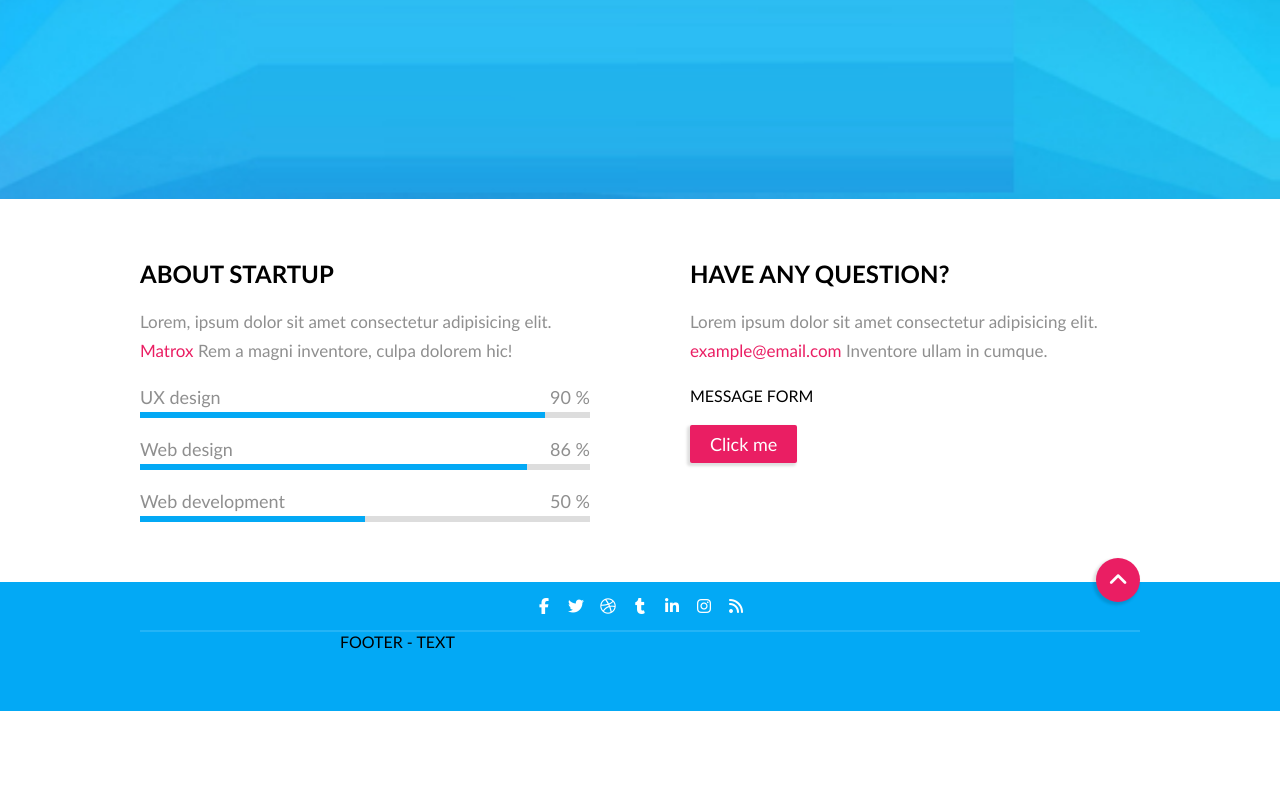
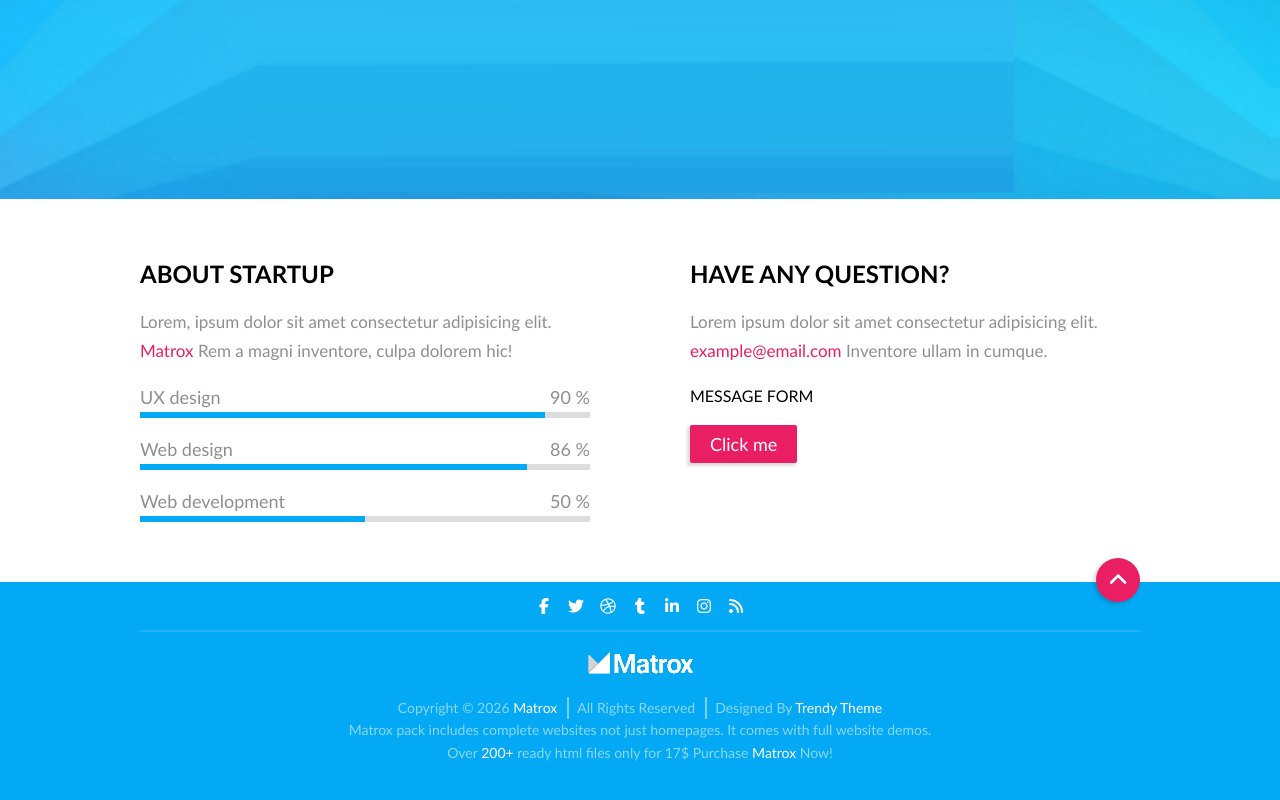
Before and after one commit to Gintaras68/8-coming-soon, a website with bundled scripts: page index.html in a window 1280 px wide. Shown: the part 601-1401 px from the top of the page. Before the commit the page ends 1312 px from the top, so only its background shows below. Built offline with nearby package versions, Linux system fonts and the light colour scheme.

Commit message:
Footer bottom part

```diff
--- a/css/home.css
+++ b/css/home.css
@@ -76,19 +76,10 @@ main p a {
   text-decoration: none;
 }
 
-/* FOOTER */
+/*  ---------------    FOOTER     --------------*/
 footer.container {
+  color: var(--color-light);
   padding-top: 0;
-}
-
-footer > .row-big {
-  position: relative;
-  padding: 12px 0;
-  display: flex;
-  justify-content: center;
-  flex-wrap: wrap;
-  gap: 8px;
-  border-bottom: 2px solid #fff2;
 }
 
 .back-to-top {
@@ -120,3 +111,64 @@ footer > .row-big {
     color: var(--color-primary);
   }
 }
+
+footer {
+  p {
+    font-size: 14px;
+    line-height: 1.6;
+    color: #fff8;
+
+    a {
+      text-decoration: none;
+      color: #fff;
+    }
+  }
+
+  .row-big {
+    position: relative;
+    padding: 12px 0;
+    display: flex;
+    justify-content: center;
+    flex-wrap: wrap;
+    gap: 8px;
+    border-bottom: 2px solid #fff2;
+  }
+
+  .logo {
+    margin-bottom: 20px;
+  }
+
+  .row {
+    padding-top: 20px;
+    text-align: center;
+  }
+
+  .copyrights {
+    display: flex;
+    justify-content: center;
+    column-gap: 20px;
+
+    p {
+      position: relative;
+    }
+    p + p::before {
+      position: absolute;
+      content: '';
+      height: 100%;
+      width: 1px;
+      left: -11px;
+      border-right: 2px solid #fff7;
+    }
+  }
+
+  @media (max-width: 600px) {
+    .copyrights {
+      margin-bottom: 8px;
+      flex-direction: column;
+
+      p::before {
+        display: none;
+      }
+    }
+  }
+}
--- a/index.html
+++ b/index.html
@@ -55,7 +55,19 @@
       <div id="social-links" class="row-big">
         <a class="back-to-top btn btn-round fa-solid fa-angle-up" href="#"></a>
       </div>
-      <div class="row">FOOTER - TEXT</div>
+      <div class="row">
+        <img src="./img/logo-white.png" alt="logo" class="logo" />
+        <div class="copyrights">
+          <p>Copyright &copy; 2026 <a href="#">Matrox</a></p>
+          <p>All Rights Reserved</p>
+          <p>Designed By <a href="#">Trendy Theme</a></p>
+        </div>
+        <p>
+          Matrox pack includes complete websites not just homepages. It comes
+          with full website demos. Over <a href="#">200+</a> ready html files
+          only for 17$ Purchase <a href="#">Matrox</a> Now!
+        </p>
+      </div>
     </footer>
     <script src="./js/home.js" type="module" defer></script>
   </body>
```
